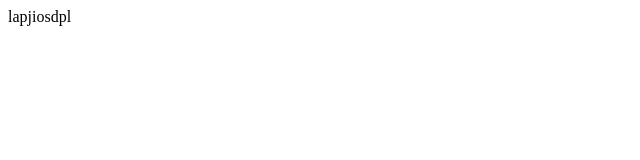
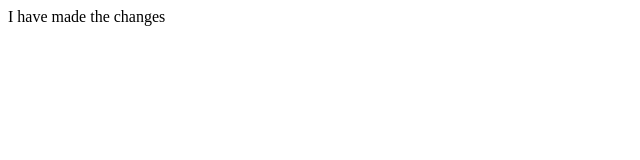
Before and after one commit to webdeveloper0707/Activity-1, a plain HTML site: page index.html in a window 1280 px wide. Shown: the whole page, without its empty margins (0-640 px from the left). Drawn offline with Linux system fonts and the light colour scheme.

Commit message:
Branch Testing

```diff
--- a/index.html
+++ b/index.html
@@ -6,6 +6,6 @@
     <title>Document</title>
 </head>
 <body>
-    lapjiosdpl
+    I have made the changes
 </body>
 </html>
```
